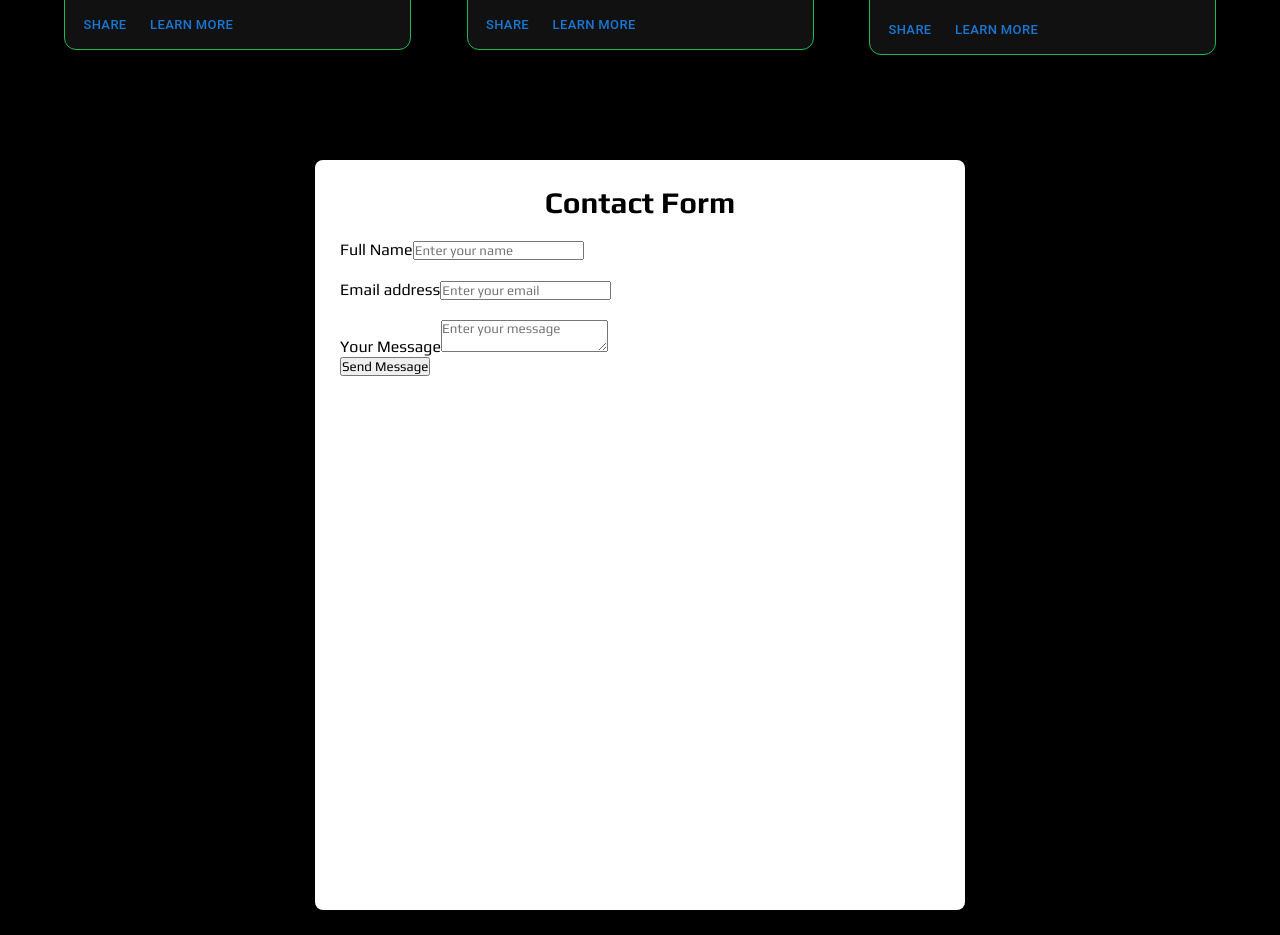
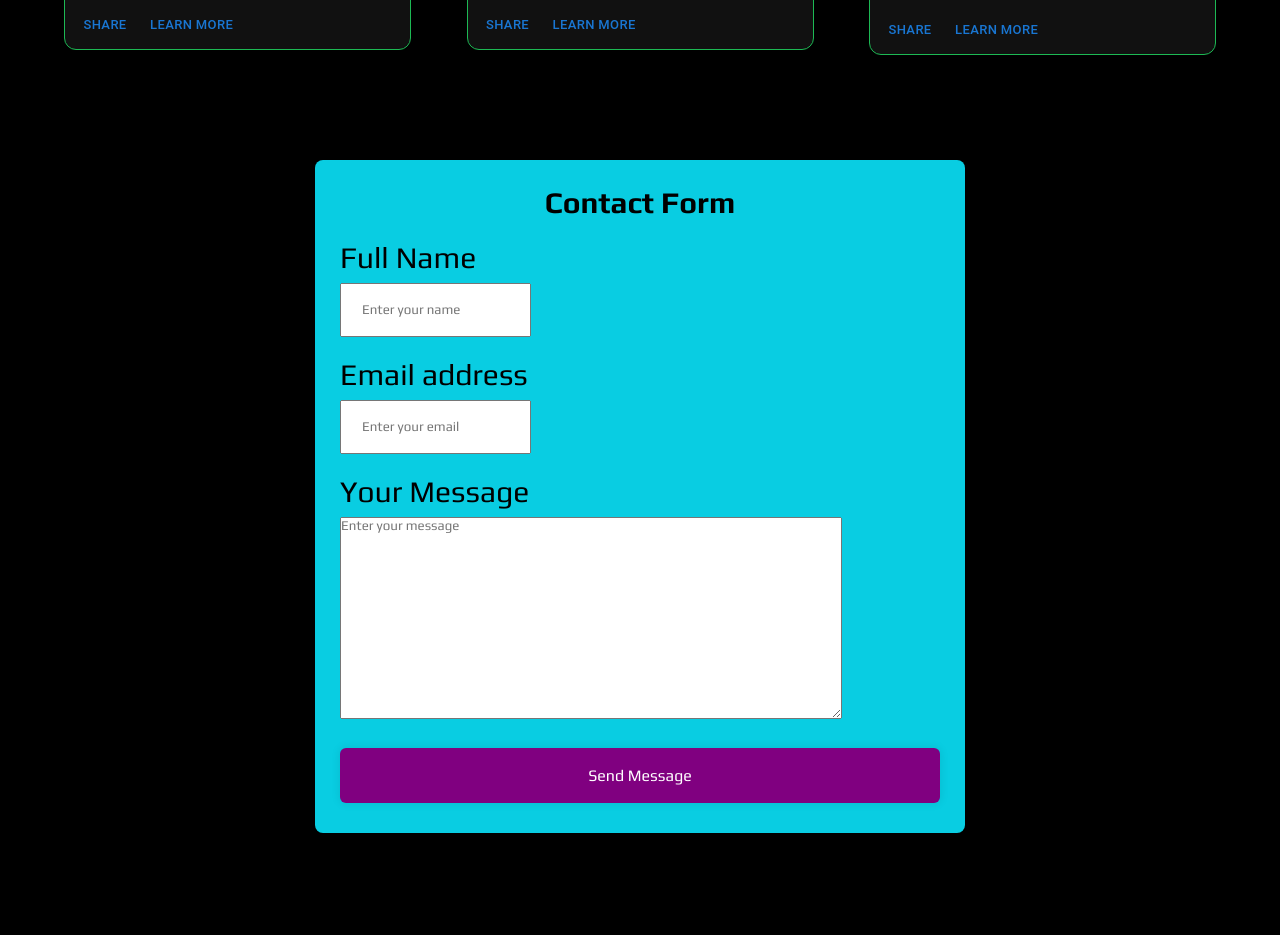
Before and after one commit to Smil3z/website-rework, a React (Vite) app: page / in a window 1280 px wide. Shown: the part 2140-3075 px from the top of the page. After the commit the page ends 2998 px from the top, so only its background shows below. Built offline with nearby package versions, Linux system fonts and the light colour scheme.

Commit message:
fixed seperation of the label and input between

```diff
--- a/src/Components/Contact/Contact.css
+++ b/src/Components/Contact/Contact.css
@@ -10,17 +10,18 @@ p {
     display: flex;
     align-content: center;
     justify-content: center;
-    min-height: 100vh;
+    min-height: 50vh;
 }
 
 label {
     color: black;
+    font-size: 30px;
 }
 
 form {
     max-width: 600px;
     width: 100%;
-    background: white;
+    background: rgb(9, 205, 226);
     padding: 25px 25px 30px;
     border-radius: 8px;
     box-shadow: 0 0 10px rgba(0, 0, 0, .1);
@@ -36,3 +37,54 @@ form h2 {
 form .input-box {
     margin-top: 20px;
 }
+
+input {
+    height: 50px;
+    padding-left: 20px;
+}
+
+.input-box label {
+    margin-bottom: 8px;
+    display: block;
+}
+
+.imput-box .field {
+    width: 100%;
+    height: 50px;
+    background: transparent;
+    border: 2px solid #ddd;
+    outline: none;
+    border-radius: 6px;
+    padding: 15px;
+    font-size: 16px;
+    color:#333;
+    margin-top: 8px;
+}
+
+.imput-box .field.mess {
+    height: 200px;
+    resize: none;
+}
+
+textarea {
+    height: 200px;
+    width: 500px
+}
+
+form button {
+    width: 100%;
+    height: 55px;
+    background: purple;
+    border: none;
+    box-shadow: 0 0 10px rgba(0, 0, 0, .1);
+    border-radius: 6px;
+    cursor: pointer;
+    font-size: 16px;
+    color:#fff;
+    font-weight: 500;
+    margin-top: 25px;
+}
+
+form button:hover {
+    background: lightskyblue;
+}
```
